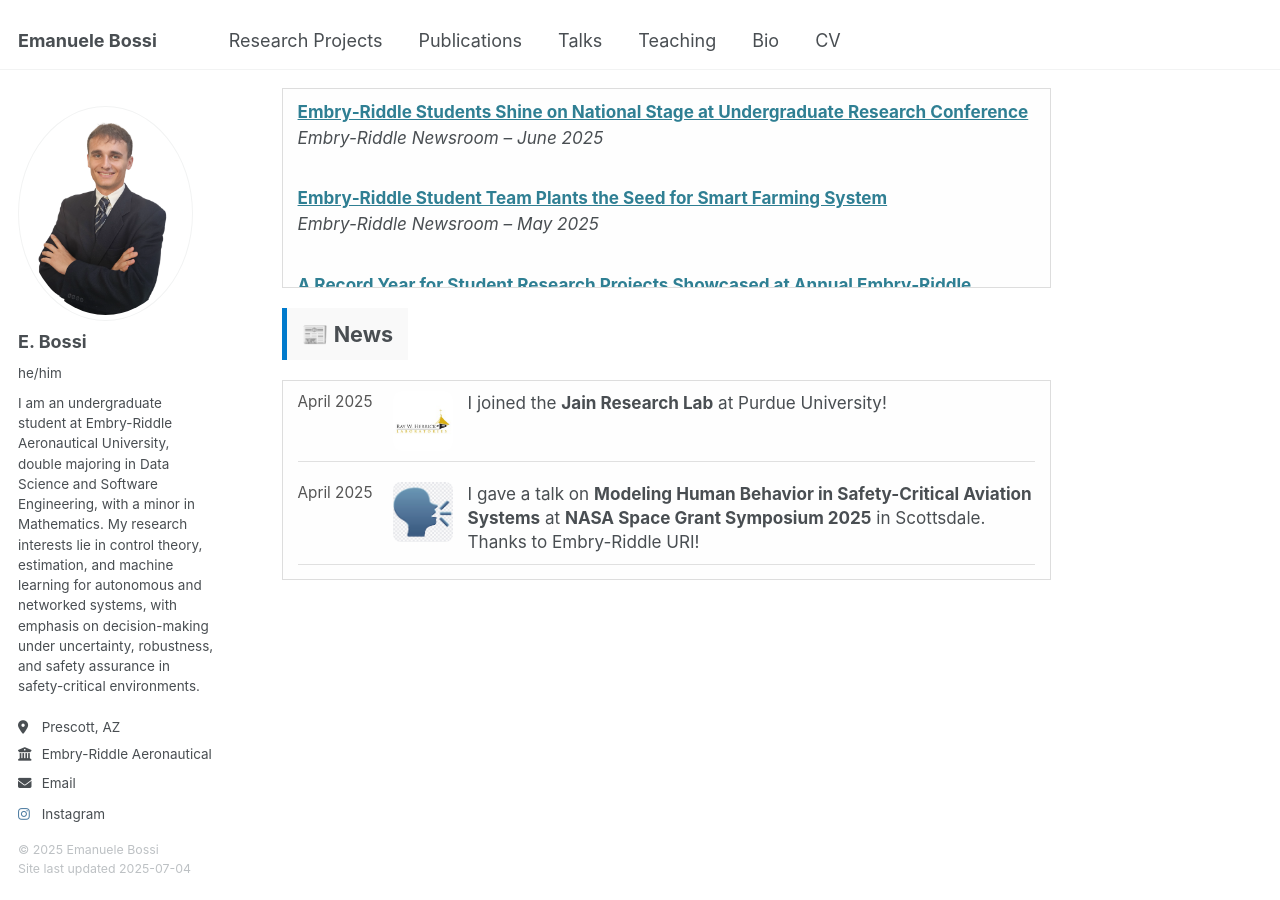
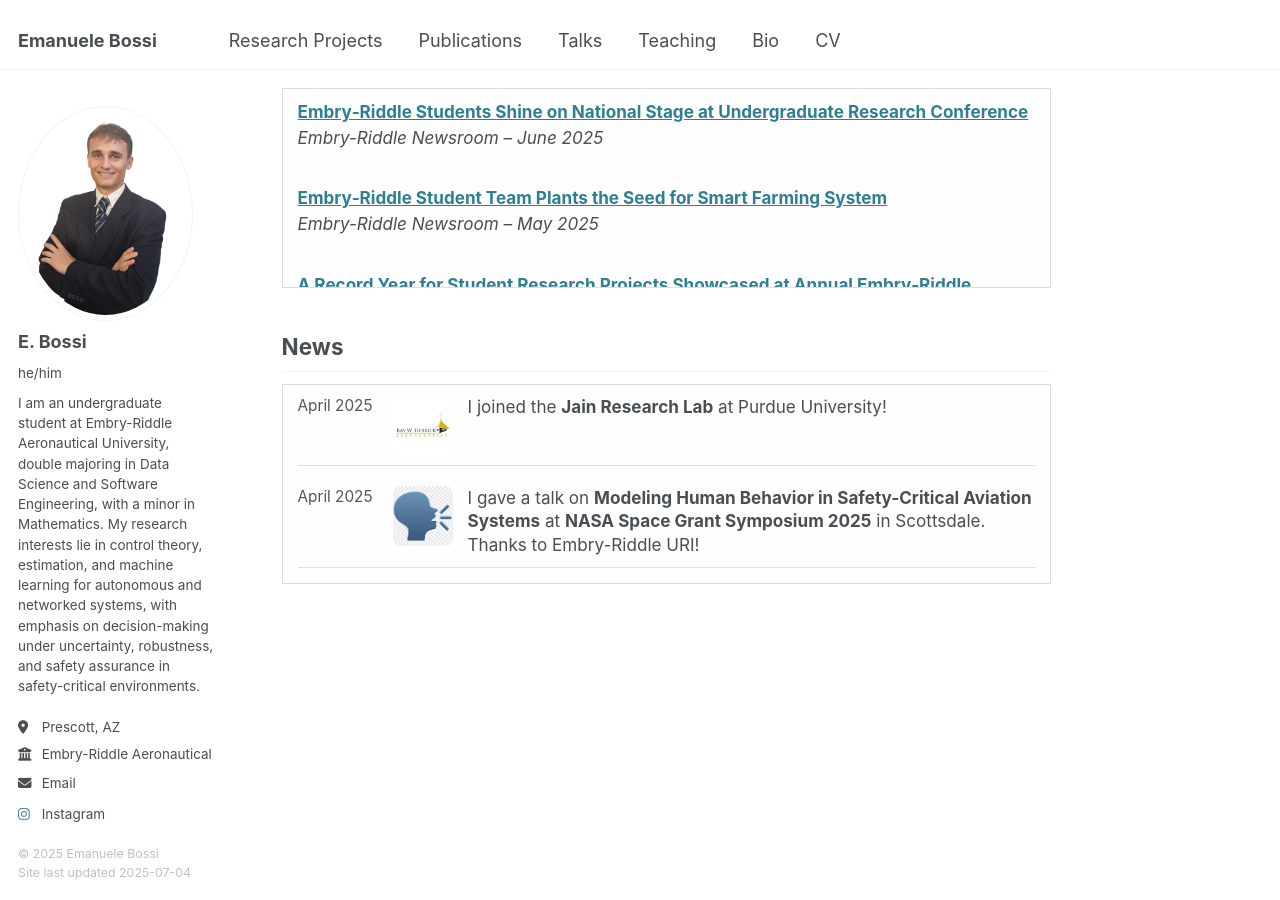
Before and after one commit to bossiemanuele/bossiemanuele.github.io, a Jekyll site: the page built from _pages/about.md, in a window 1280 px wide and 900 px high, scrolled down 792 px. Built offline with Jekyll 4.4.1, drawn with Linux system fonts in a browser that asks for light colours; grey boxes are pictures that could not be loaded.

Commit message:
Update about.md

```diff
--- a/_pages/about.md
+++ b/_pages/about.md
@@ -67,10 +67,7 @@
 
 
 
-<!-- NEWS -->
-<div style="background-color:#f9f9f9; border-left:5px solid #007acc; padding:10px 15px; margin: 20px 0; font-weight:bold; font-size:1.2em; width: fit-content;">
-📰 News
-</div>
+## News
 
 <!-- SCROLLABLE CONTAINER -->
 <div class="news-scroll-container">
```
